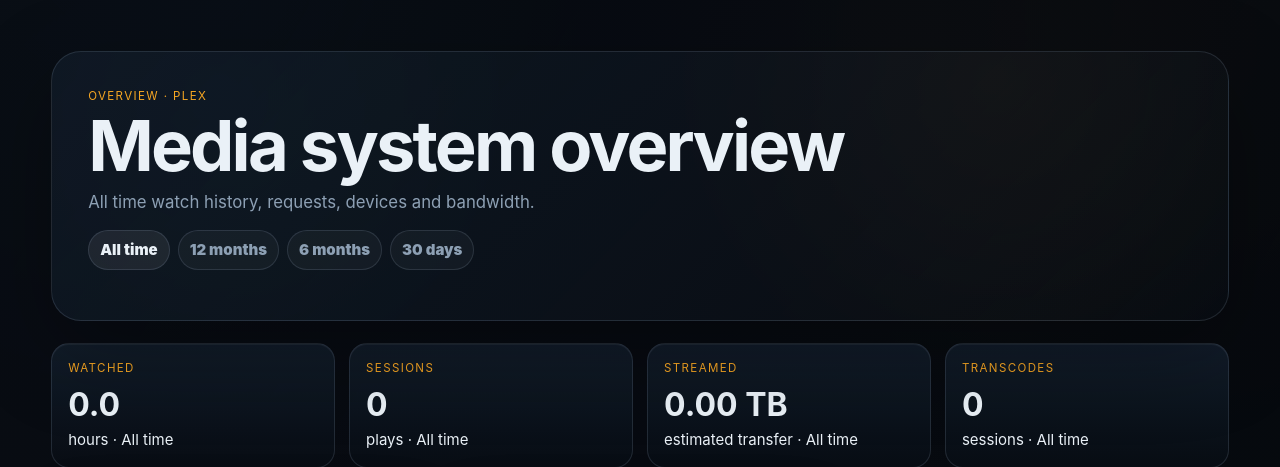
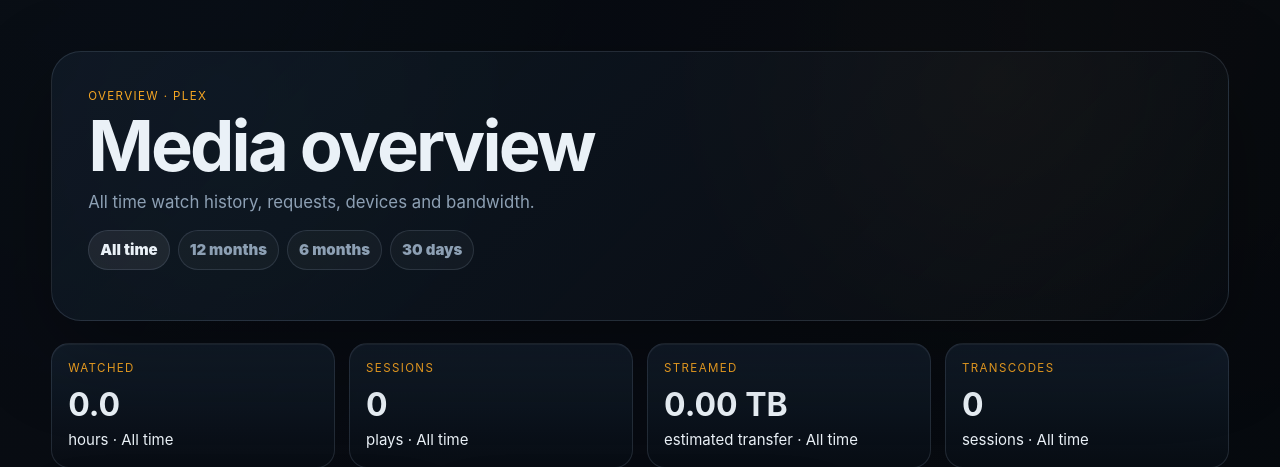
Before and after one commit to tknz/MediaOps, a FastAPI app: page /admin in a window 1280 px wide. Shown: the part 67-534 px from the top of the page. Run offline with FastAPI, Linux system fonts and the light colour scheme; data comes from the database, SQL or seed files in the repository; data that the repository does not hold is empty.

Commit message:
Shorten overview page title

```diff
--- a/app/templates/admin.html
+++ b/app/templates/admin.html
@@ -1,7 +1,7 @@
 {% extends 'base.html' %}
 {% block content %}
 <section class="cinema-hero overview-hero">
-  <div><p class="eyebrow">Overview · {{ media_server_label() }}</p><h1>Media system overview</h1><p class="muted">{{ overview_period.label }} watch history, requests, devices and bandwidth.</p><nav class="status-tabs overview-period-tabs" aria-label="Overview time range">{% for p in overview_periods %}<a class="{{ 'active' if p.key == overview_period.key else '' }}" href="/admin?period={{ p.key }}">{{ p.short_label }}</a>{% endfor %}</nav></div>
+  <div><p class="eyebrow">Overview · {{ media_server_label() }}</p><h1>Media overview</h1><p class="muted">{{ overview_period.label }} watch history, requests, devices and bandwidth.</p><nav class="status-tabs overview-period-tabs" aria-label="Overview time range">{% for p in overview_periods %}<a class="{{ 'active' if p.key == overview_period.key else '' }}" href="/admin?period={{ p.key }}">{{ p.short_label }}</a>{% endfor %}</nav></div>
   <div class="poster-ribbon">{% for r in spotlight_sessions[:8] %}{% if r.cached_thumb %}<a href="{{ r.overview_href }}"><img src="/cached-art/{{ r.cached_thumb }}" alt="{{ r.title }}"></a>{% endif %}{% endfor %}</div>
 </section>
 <div class="stats cinematic-stats"><article><p class="eyebrow">Watched</p><b>{{ '%.1f'|format(hours) }}</b><span>hours · {{ overview_period.short_label }}</span></article><article><p class="eyebrow">Sessions</p><b>{{ sessions }}</b><span>plays · {{ overview_period.short_label }}</span></article><article><p class="eyebrow">Streamed</p><b>{{ '%.2f'|format(terabytes) }} TB</b><span>estimated transfer · {{ overview_period.short_label }}</span></article><article><p class="eyebrow">Transcodes</p><b>{{ transcodes }}</b><span>sessions · {{ overview_period.short_label }}</span></article></div>
```
